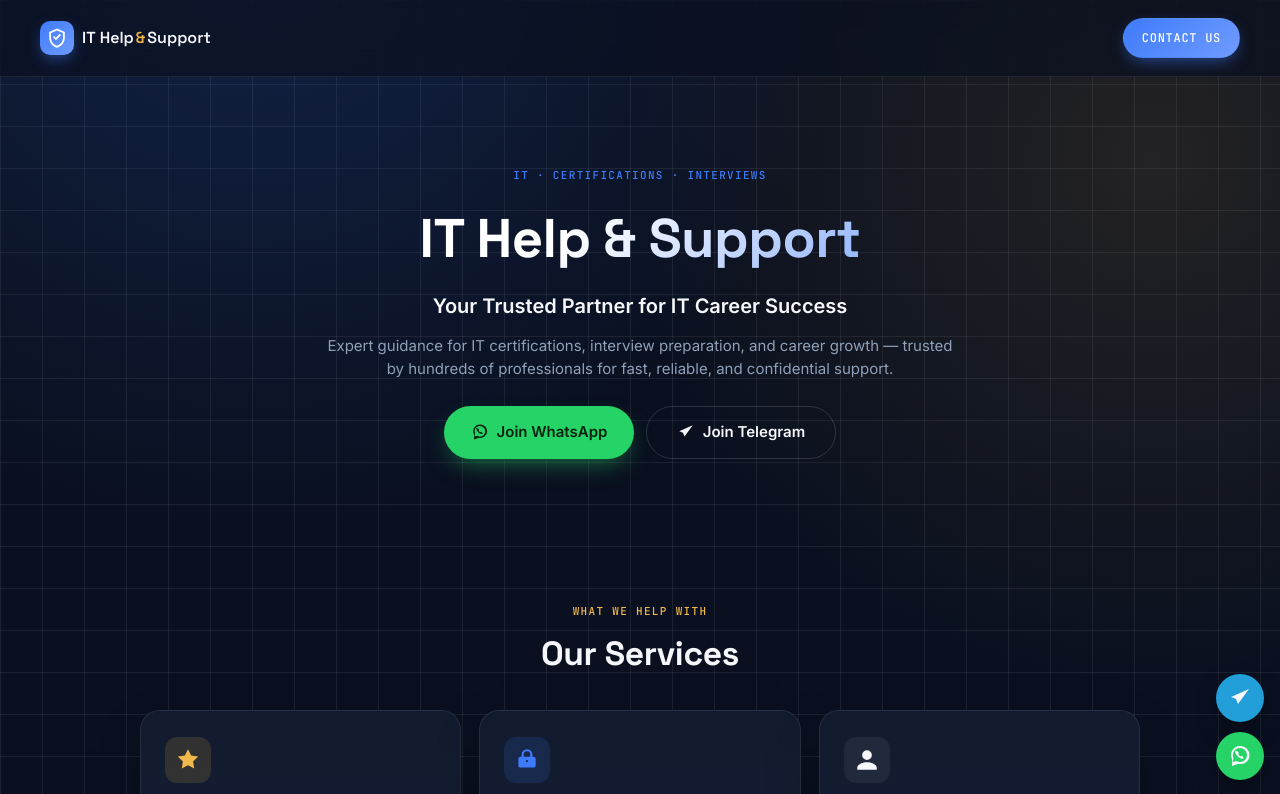
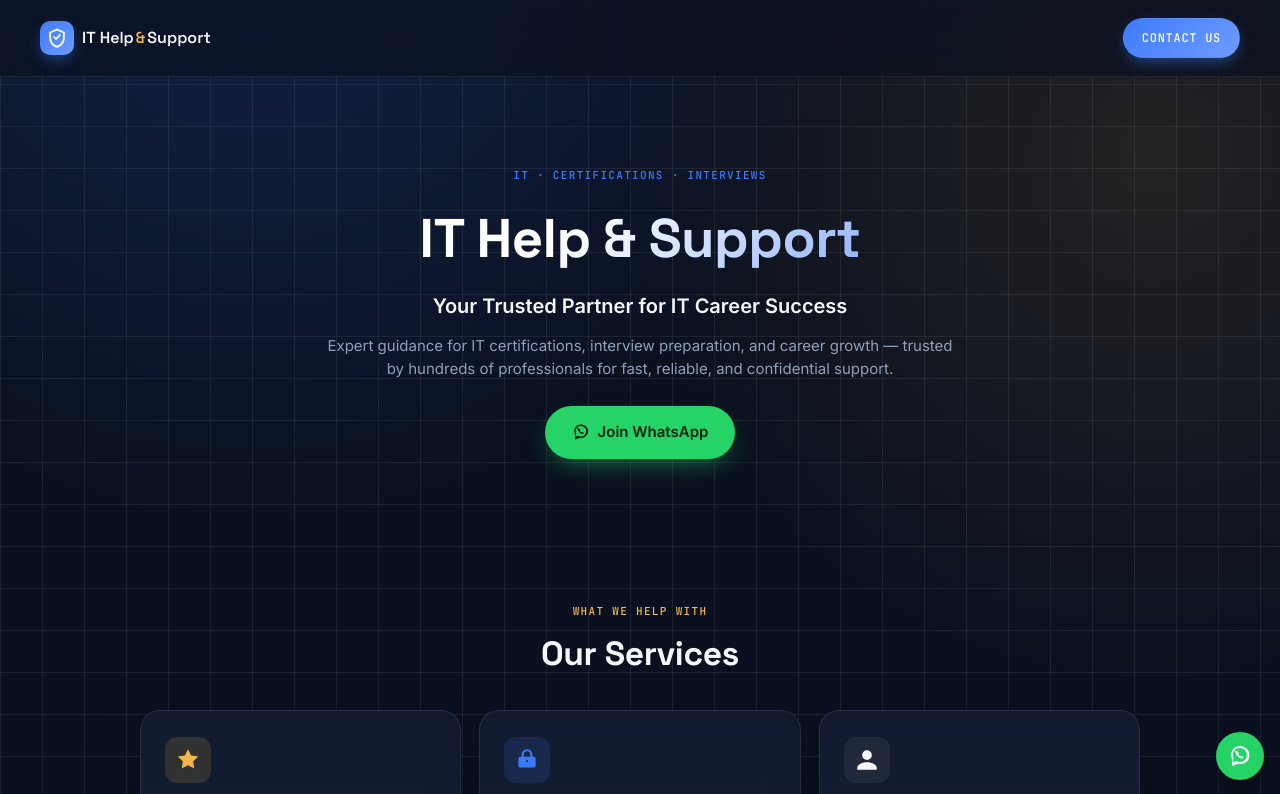
Before and after one commit to rarbgtorr/wingfactor-website, a plain HTML site: page index.html in a window 1280 px wide. Shown: the top 794 px of the page. Drawn offline with Linux system fonts and the light colour scheme.

Commit message:
Remove Telegram buttons and footer link

```diff
--- a/index.html
+++ b/index.html
@@ -40,10 +40,6 @@
       <a class="btn btn-whatsapp" href="https://chat.whatsapp.com/BnIaz9fUBfO4aWItIcnHTE" target="_blank" rel="noopener">
         <svg viewBox="0 0 24 24" width="18" height="18"><path fill="currentColor" d="M12 2a9 9 0 0 0-7.8 13.5L4 22l6.7-2.2A9 9 0 1 0 12 2zm0 2a7 7 0 1 1 0 14 6.9 6.9 0 0 1-3.1-.8l-.2-.1-4 .9.9-3.9-.1-.2A7 7 0 0 1 12 4zm-3 3.5h.5c.3 0 .6.2.7.4l.5 1.2c.1.3 0 .6-.1.8l-.3.4a4.7 4.7 0 0 0 2.2 2.2l.4-.3c.2-.1.5-.2.8-.1l1.2.5c.3.1.5.4.5.7v.5c0 .6-.4 1-1 1-.2 0-.4 0-.6-.1-1.7-.4-3.1-1.3-4.2-2.5s-2.1-2.5-2.5-4.2c-.1-.2-.1-.4-.1-.6 0-.6.4-1 .9-1z"/></svg>
         Join WhatsApp
-      </a>
-      <a class="btn btn-telegram" href="https://t.me/wings_tfactor_certs" target="_blank" rel="noopener">
-        <svg viewBox="0 0 24 24" width="18" height="18"><path fill="currentColor" d="M21 3L3 11l5 2 2 5 11-15z"/></svg>
-        Join Telegram
       </a>
     </div>
       </div>
@@ -196,8 +192,6 @@
 <!-- FOOTER -->
 <footer class="site-footer">
   <div class="footer-links">
-    <a href="https://t.me/wings_tfactor_certs" target="_blank" rel="noopener">Telegram</a>
-    <span aria-hidden="true">|</span>
     <a href="https://chat.whatsapp.com/BnIaz9fUBfO4aWItIcnHTE" target="_blank" rel="noopener">WhatsApp</a>
     <span aria-hidden="true">|</span>
     <a href="#" id="openPrivacy">Privacy Policy</a>
@@ -206,9 +200,6 @@
 </footer>
 
 <!-- FLOATING BUTTONS -->
-<a href="https://t.me/wings_tfactor_certs" target="_blank" rel="noopener" class="float-btn tg-btn" aria-label="Chat on Telegram">
-  <svg viewBox="0 0 24 24"><path fill="currentColor" d="M21 3L3 11l5 2 2 5 11-15z"/></svg>
-</a>
 <a href="https://chat.whatsapp.com/BnIaz9fUBfO4aWItIcnHTE" target="_blank" rel="noopener" class="float-btn wa-btn" aria-label="Chat on WhatsApp">
   <svg viewBox="0 0 24 24"><path fill="currentColor" d="M12 2a9 9 0 0 0-7.8 13.5L4 22l6.7-2.2A9 9 0 1 0 12 2zm0 2a7 7 0 1 1 0 14 6.9 6.9 0 0 1-3.1-.8l-.2-.1-4 .9.9-3.9-.1-.2A7 7 0 0 1 12 4zm-3 3.5h.5c.3 0 .6.2.7.4l.5 1.2c.1.3 0 .6-.1.8l-.3.4a4.7 4.7 0 0 0 2.2 2.2l.4-.3c.2-.1.5-.2.8-.1l1.2.5c.3.1.5.4.5.7v.5c0 .6-.4 1-1 1-.2 0-.4 0-.6-.1-1.7-.4-3.1-1.3-4.2-2.5s-2.1-2.5-2.5-4.2c-.1-.2-.1-.4-.1-.6 0-.6.4-1 .9-1z"/></svg>
 </a>
```
